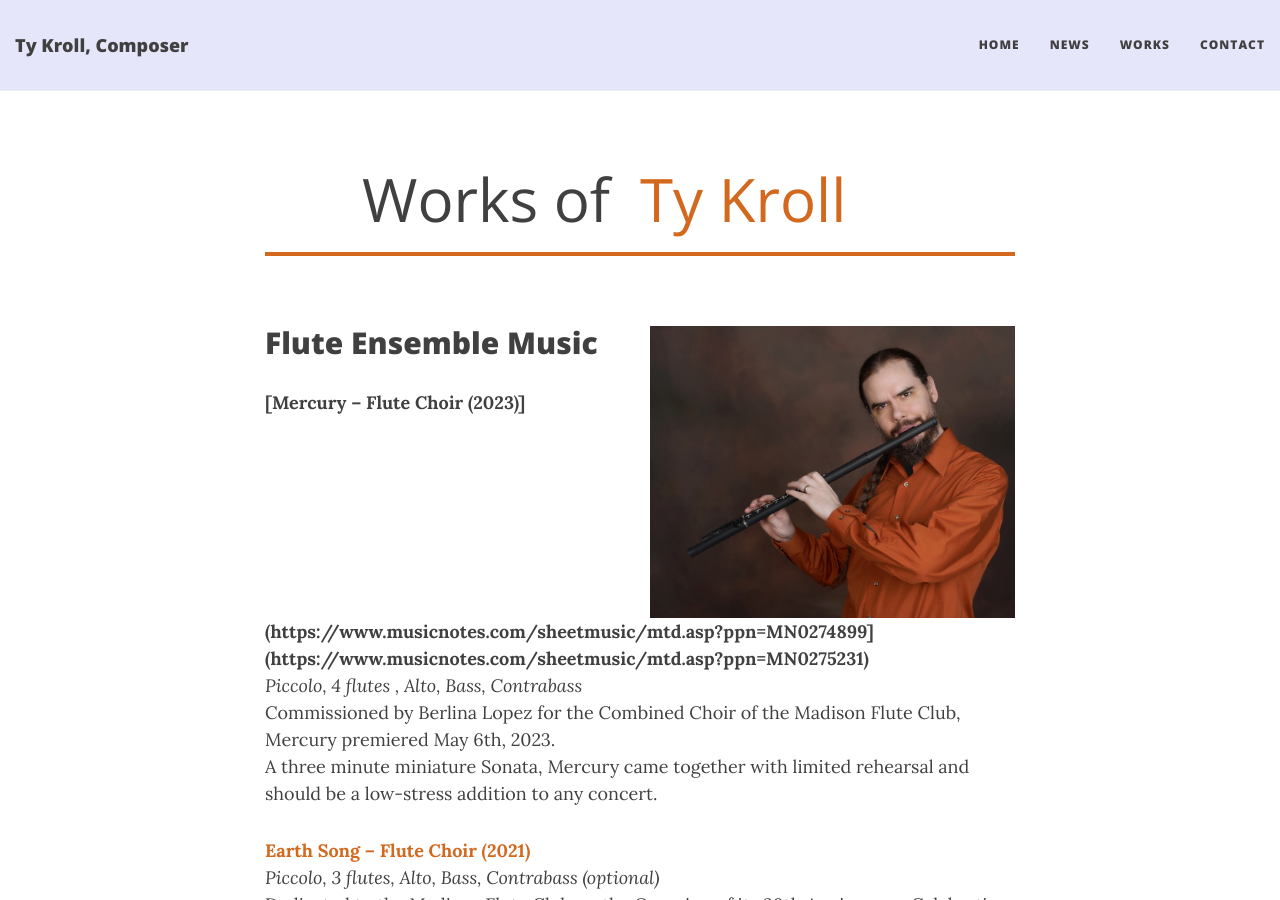
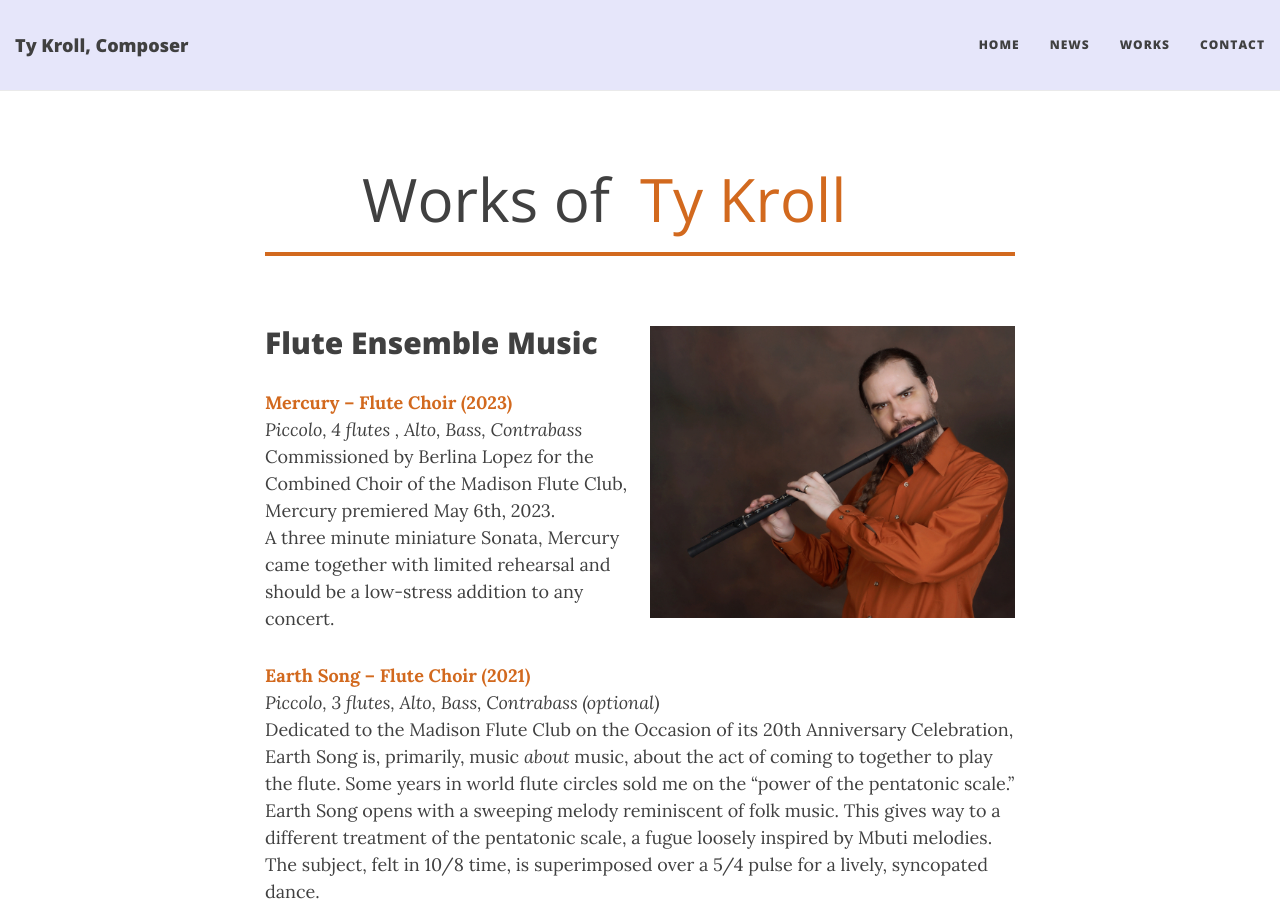
Before and after one commit to ctrueden/tykroll.com, a Jekyll site: the page built from works.md, in a window 1280 px wide and 900 px high. Built offline with Jekyll 4.4.1, drawn with Linux system fonts in a browser that asks for light colours; nearby versions of some CDN libraries; part of the change alters nothing that is shown.

Commit message:
Update works.md

```diff
--- a/works.md
+++ b/works.md
@@ -7,7 +7,7 @@ subtitle: Ty Kroll
 
 ## Flute Ensemble Music
 
-__[Mercury – Flute Choir (2023)](https://www.musicnotes.com/sheetmusic/mtd.asp?ppn=MN0274899](https://www.musicnotes.com/sheetmusic/mtd.asp?ppn=MN0275231)__
+__[Mercury – Flute Choir (2023)](https://www.musicnotes.com/sheetmusic/mtd.asp?ppn=MN0275231)__
 <br>_Piccolo, 4 flutes , Alto, Bass, Contrabass_
 <br>Commissioned by Berlina Lopez for the Combined Choir of the Madison Flute Club, Mercury premiered May 6th, 2023.
 <br>A three minute miniature Sonata, Mercury came together with limited rehearsal and should be a low-stress addition to any concert.
```
